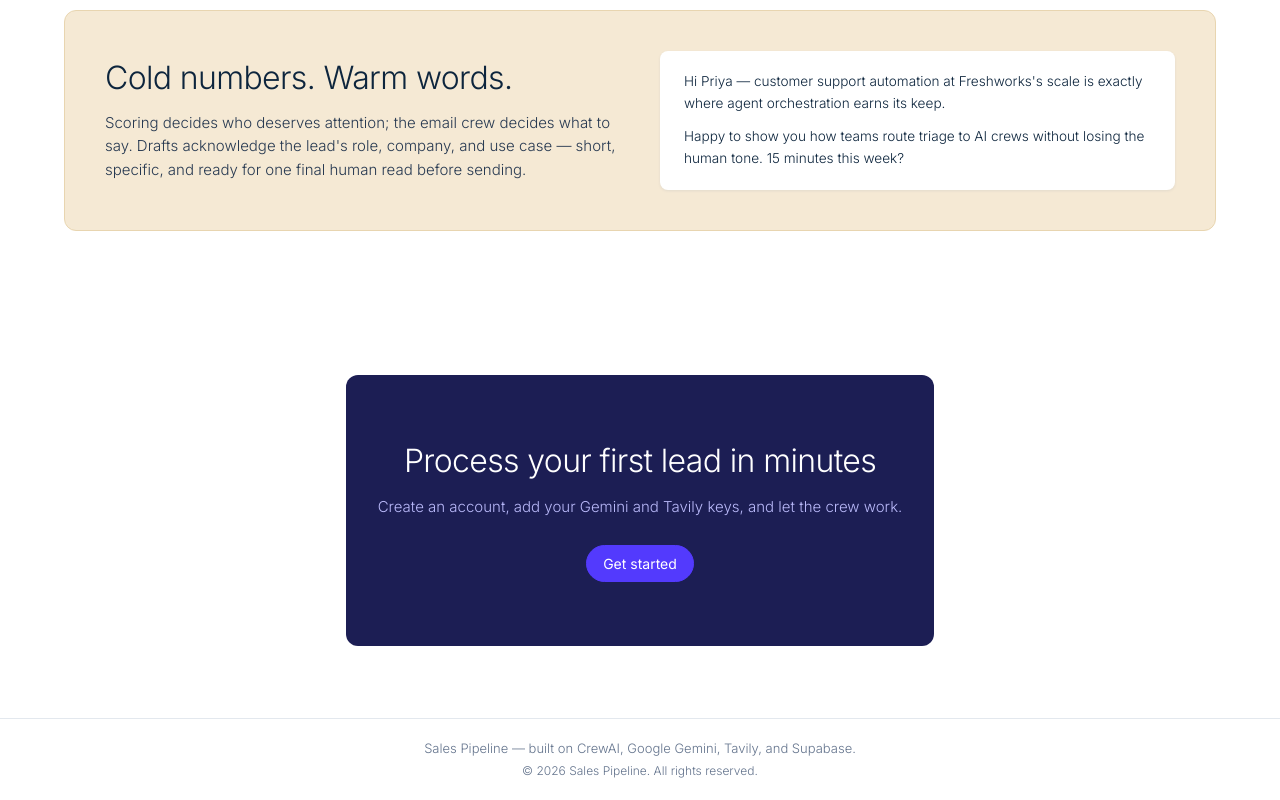
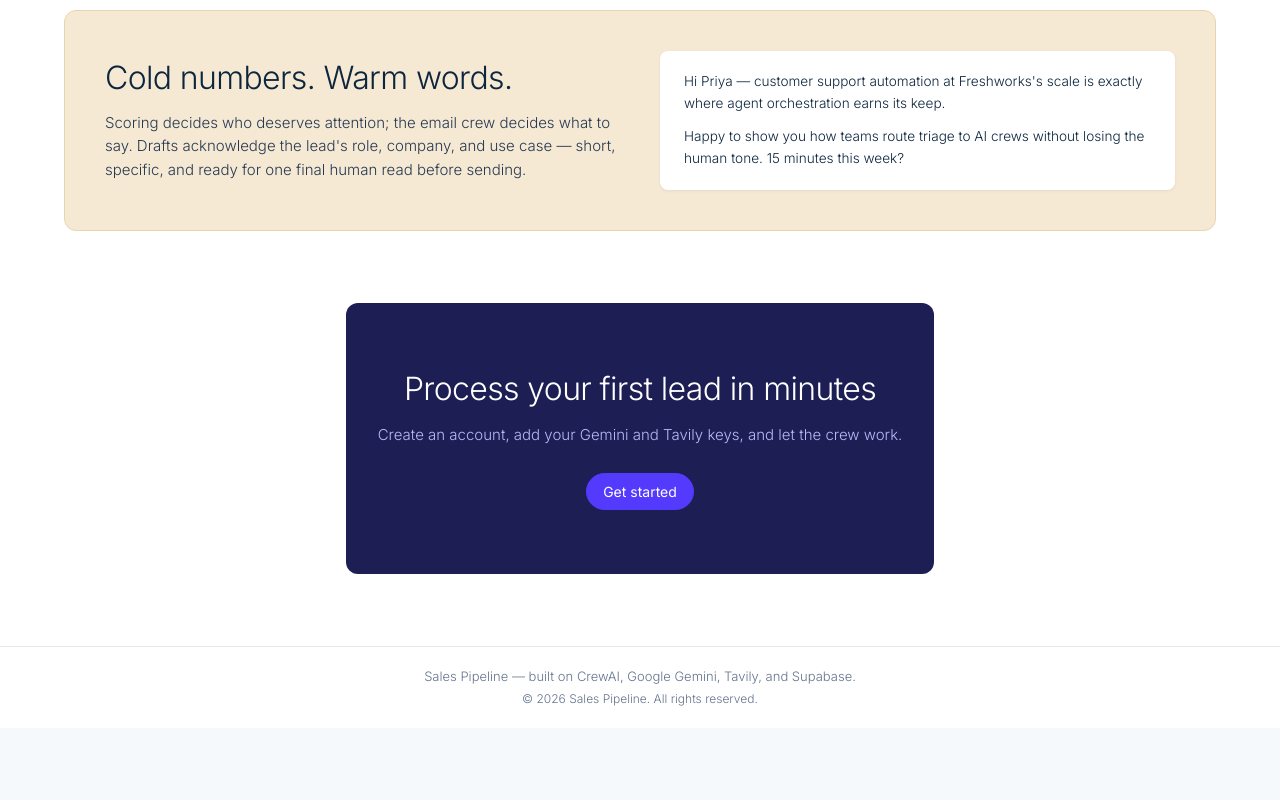
Before and after one commit to VIVPM/multi-crew-leads-dashboard, a React (Vite) app in the folder frontend/: page / in a window 1280 px wide. Shown: the part 1364-2164 px from the top of the page. After the commit the page ends 2092 px from the top, so only its background shows below. Built offline with nearby package versions, Linux system fonts and the light colour scheme; no server answers.

Commit message:
tighten landing spacing above CTA band

```diff
--- a/frontend/src/App.css
+++ b/frontend/src/App.css
@@ -1003,6 +1003,8 @@ body {
   padding: 72px 24px;
 }
 
+.lp-section-tight { padding-top: 0; }
+
 .lp-band-soft {
   max-width: none;
   background: var(--canvas-soft);
--- a/frontend/src/components/Landing.jsx
+++ b/frontend/src/components/Landing.jsx
@@ -203,7 +203,7 @@ export default function Landing({ onSignIn, onGetStarted }) {
       </section>
 
       {/* Dark CTA band */}
-      <section className="lp-section">
+      <section className="lp-section lp-section-tight">
         <Reveal>
           <div className="lp-dark-cta">
             <h2 className="lp-h2-inverse">Process your first lead in minutes</h2>
```
Also changed, not shown: 1 other file (tests, documents, lock files or other folders).
